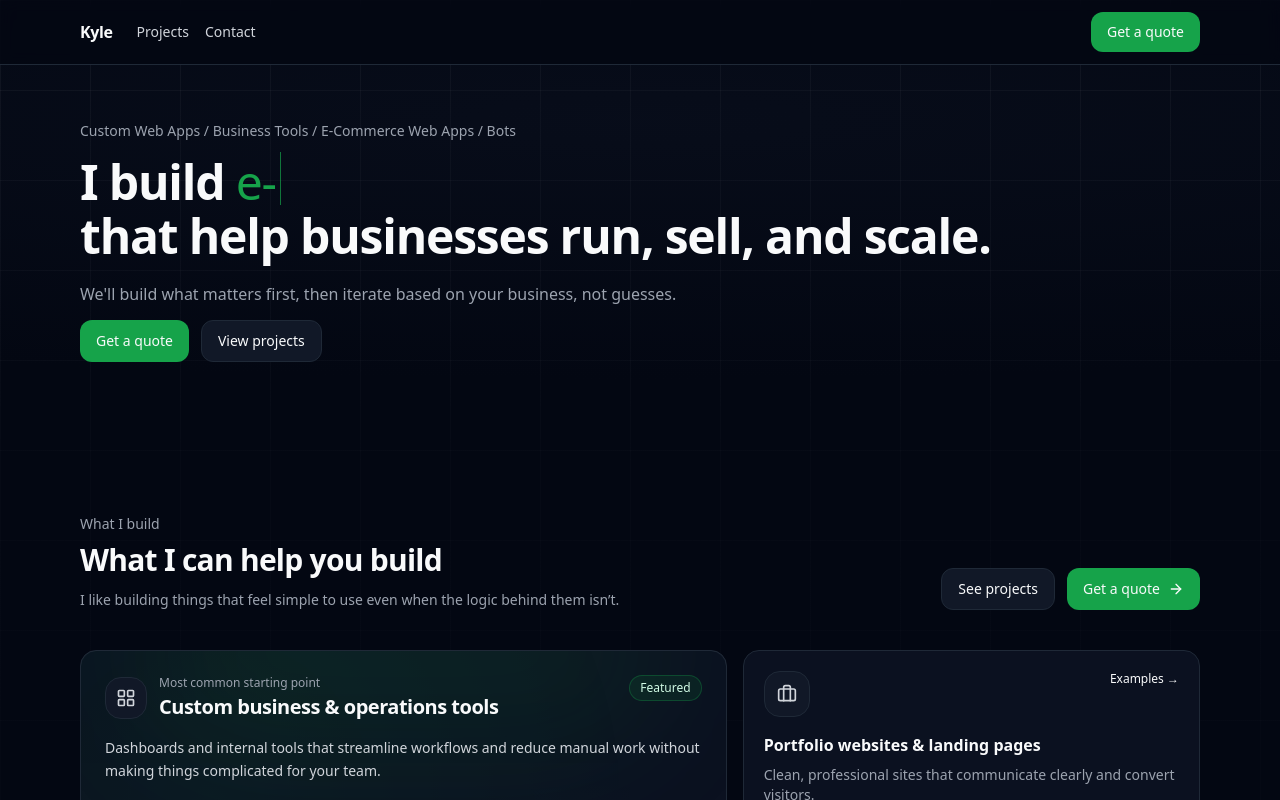
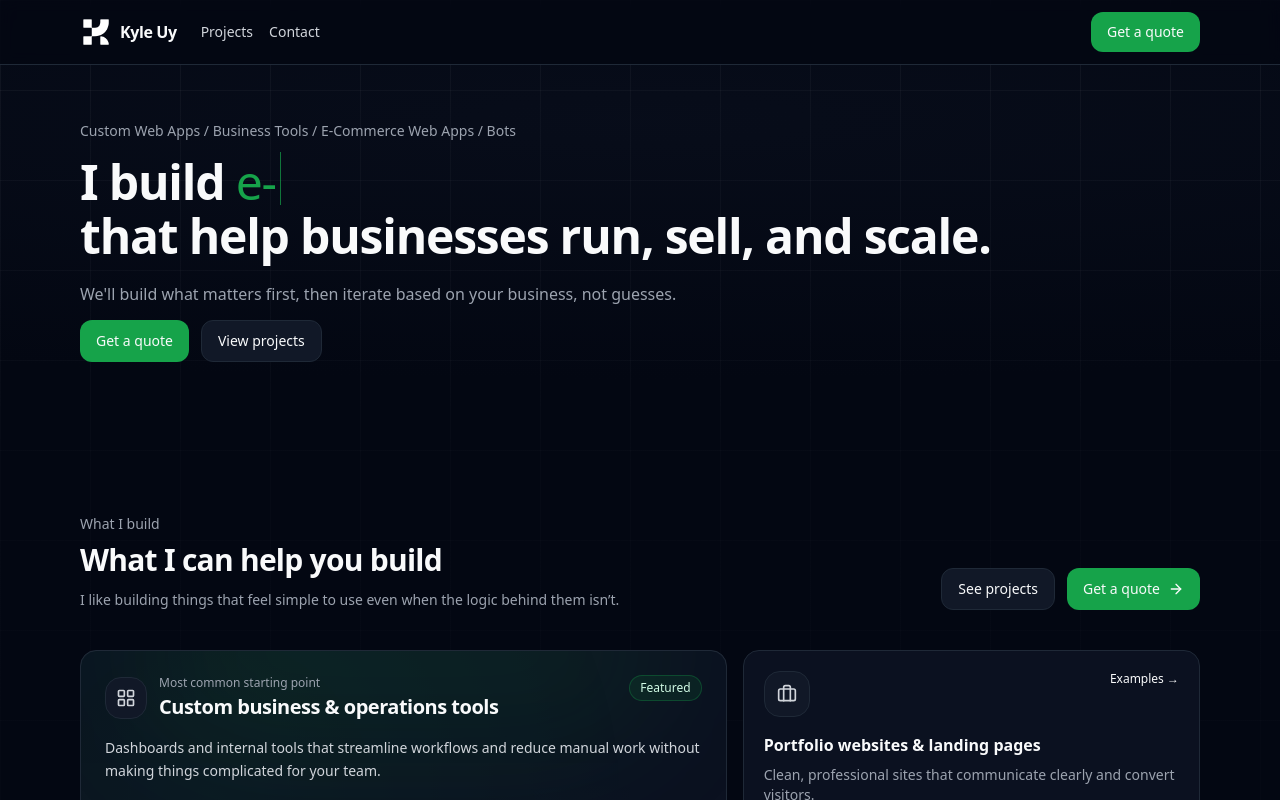
Before and after one commit to CyGray/personal-website, a Next.js app: page / in a window 1280 px wide. Shown: the top 800 px of the page. Built offline with nearby package versions, Linux system fonts and the light colour scheme.

Commit message:
Added logo support

```diff
--- a/src/components/layout/Header.tsx
+++ b/src/components/layout/Header.tsx
@@ -1,6 +1,8 @@
 // components/layout/Header.tsx
 "use client";
 
+import Image from "next/image";
+import Link from "next/link";
 import { usePathname } from "next/navigation";
 import { Container } from "./Container";
 import { Button } from "@/components/ui/Button";
@@ -13,16 +15,24 @@ export function Header() {
     <header className="sticky top-0 z-40 border-b border-[#1F2937] bg-[#030712]/80 backdrop-blur">
       <Container className="flex h-16 items-center justify-between">
         <div className="flex items-center gap-6">
-          <a href="/" className="font-semibold tracking-tight">
-            Kyle
-          </a>
+          <Link href="/" className="flex items-center gap-2 font-semibold tracking-tight text-white">
+            <Image
+              src="/logo.png"
+              alt="Kyle Uy logo"
+              width={32}
+              height={32}
+              className="h-8 w-8 rounded-lg object-contain"
+              priority
+            />
+            <span>Kyle Uy</span>
+          </Link>
           <nav className="hidden items-center gap-4 text-sm text-[#D1D5DB] sm:flex">
-            <a className="hover:text-white" href="/projects">
+            <Link className="hover:text-white" href="/projects">
               Projects
-            </a>
-            <a className="hover:text-white" href="/contact">
+            </Link>
+            <Link className="hover:text-white" href="/contact">
               Contact
-            </a>
+            </Link>
           </nav>
         </div>
 
```
Also changed, not shown: public/logo.png (added), 1 other file (tests, documents, lock files or other folders).
